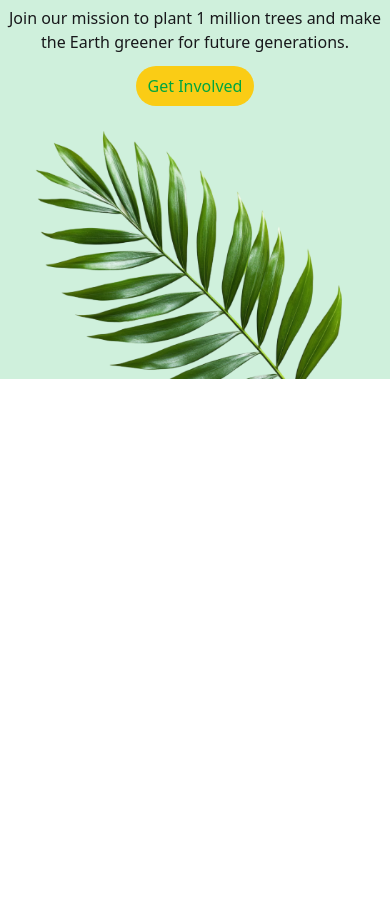
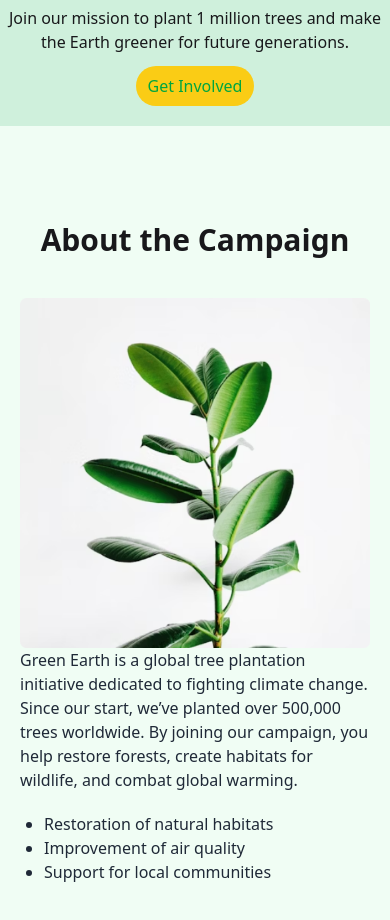
Before and after one commit to hsagor703/assignment-green-earth, a plain HTML site: page index.html in a window 390 px wide. Shown: the part 516-1436 px from the top of the page. Before the commit the page ends 895 px from the top, so only its background shows below. Drawn offline with nearby package versions, Linux system fonts and the light colour scheme.

Commit message:
about section complete with responsive

```diff
--- a/index.html
+++ b/index.html
@@ -36,18 +36,18 @@
       rel="stylesheet"
       type="text/css"
     />
-
-    <!-- <i class="fa-solid fa-seedling text-green-600"></i> -->
   </head>
   <body>
     <!-- header section start here  -->
     <header>
       <!-- nav section start here  -->
-      <nav class="bg-green-600 py-5 px-15">
+      <nav class="bg-green-700 py-5">
         <div
           class="md:container mx-auto md:flex justify-between items-center text-center"
         >
           <div class="">
+            <i class="fa-solid fa-seedling text-green-400 text-2xl"></i>
+
             <a class="text-xl text-white font-bold">Green Earth</a>
           </div>
 
@@ -88,12 +88,10 @@
               greener for future generations.
             </p>
             <button
-              class="text-green-600 bg-[#FACC15] rounded-full px-3 py-2 font-medium">
-              Get Involved
-            </button>
+              class="text-green-600 bg-[#FACC15] rounded-full px-3 py-2 font-medium md:mb-0 mb-5">Get Involved</button>
           </div>
 
-          <div class="">
+          <div class="hidden md:block">
             <img src="assets/hero-leaf2.png" alt="banner-image" />
           </div>
         </div>
@@ -103,7 +101,37 @@
     <!-- header section ends here  -->
 
     <!-- main section start here  -->
-    <main></main>
+    <main>
+      <!-- choose section start here  -->
+      <!-- choose section ends here  -->
+
+      <!-- about section start here  -->
+      <div class="about-section bg-[#f0fdf4] grid md:grid-cols-5">
+        <div class=""></div>
+        <div class="container mx-auto py-24 col-span-3 px-5">
+          <h1 class="about-title font-semibold text-3xl text-center mb-10">About the Campaign</h1>
+          <div class="about-details md:flex items-center gap-5">
+            <img src="assets/about.png" alt="about-img" />
+
+            <div class="about-info text-[#1F2937]">
+              <p class="about-info-description mb-5">
+                Green Earth is a global tree plantation initiative dedicated to
+                fighting climate change. Since our start, we’ve planted over
+                500,000 trees worldwide. By joining our campaign, you help
+                restore forests, create habitats for wildlife, and combat global
+                warming.
+              </p>
+              <ul class="about-info-list list-disc px-6">
+                <li>Restoration of natural habitats</li>
+                <li>Improvement of air quality</li>
+                <li>Support for local communities</li>
+              </ul>
+            </div>
+          </div>
+        </div>
+      </div>
+      <!-- about section ends here  -->
+    </main>
     <!-- main section ends here  -->
 
     <!-- footer section start here  -->
```
